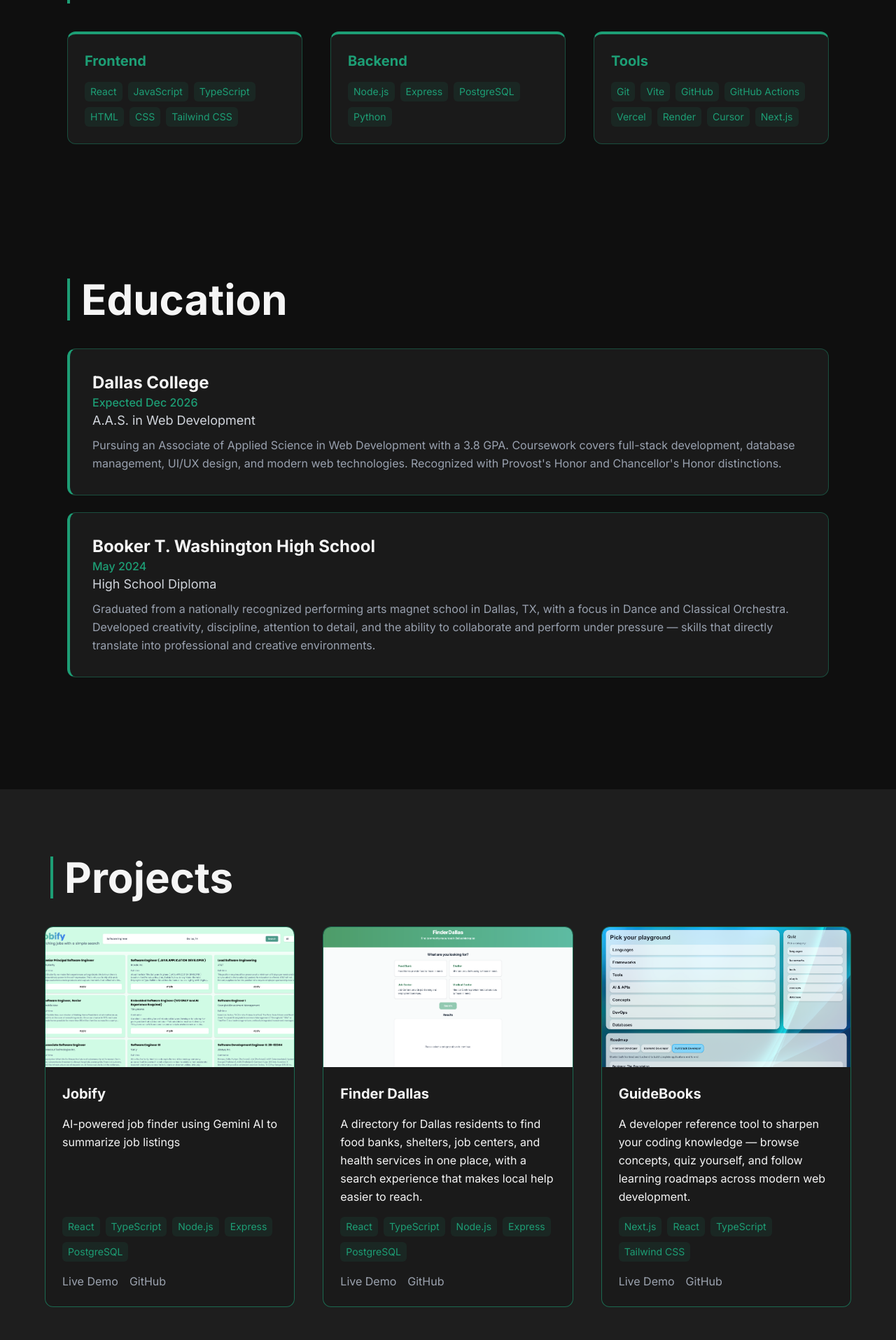
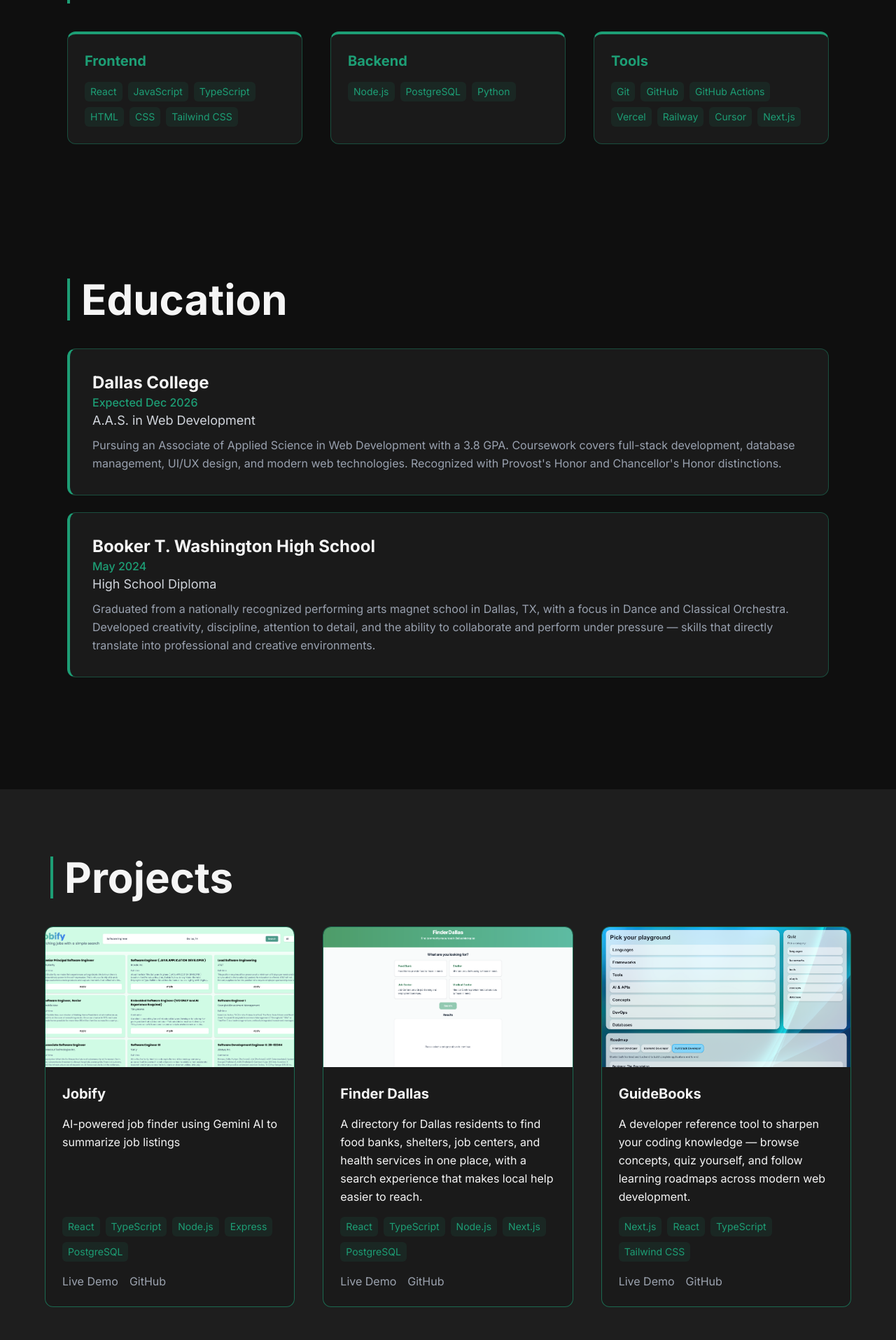
Before and after one commit to Dtzul04/daniel-tzul-portfolio, a React (Vite) app: page / in a window 1280 px wide. Shown: the part 1465-3380 px from the top of the page at 70% size. Built offline with nearby package versions, Linux system fonts and the light colour scheme.

Commit message:
Revised skills.jsx and projects.jsx and made minimal changes

```diff
--- a/src/sections/Projects.jsx
+++ b/src/sections/Projects.jsx
@@ -15,7 +15,7 @@ function Projects() {
             title: 'Finder Dallas',
             description: 'A directory for Dallas residents to find food banks, shelters, job centers, and health services in one place, with a search experience that makes local help easier to reach.',
             image: '/projects-assets/FinderDallas.png',
-            technologies: ['React', 'TypeScript', 'Node.js', 'Express', 'PostgreSQL'],
+            technologies: ['React', 'TypeScript', 'Node.js', 'Next.js', 'PostgreSQL'],
             live: 'https://finder-dallas.vercel.app',
             github: 'https://github.com/Dtzul04/FinderDallas',
         },
--- a/src/sections/Skills.jsx
+++ b/src/sections/Skills.jsx
@@ -9,11 +9,11 @@ function Skills() {
         },
         {
             title: 'Backend',
-            skills: ['Node.js', 'Express', 'PostgreSQL', 'Python']
+            skills: ['Node.js', 'PostgreSQL', 'Python']
         },
         {
             title: 'Tools',
-            skills: ['Git', 'Vite', 'GitHub', 'GitHub Actions', 'Vercel', 'Render', 'Cursor', 'Next.js']
+            skills: ['Git', 'GitHub', 'GitHub Actions', 'Vercel', 'Railway', 'Cursor', 'Next.js']
         }
     ]
 
```
